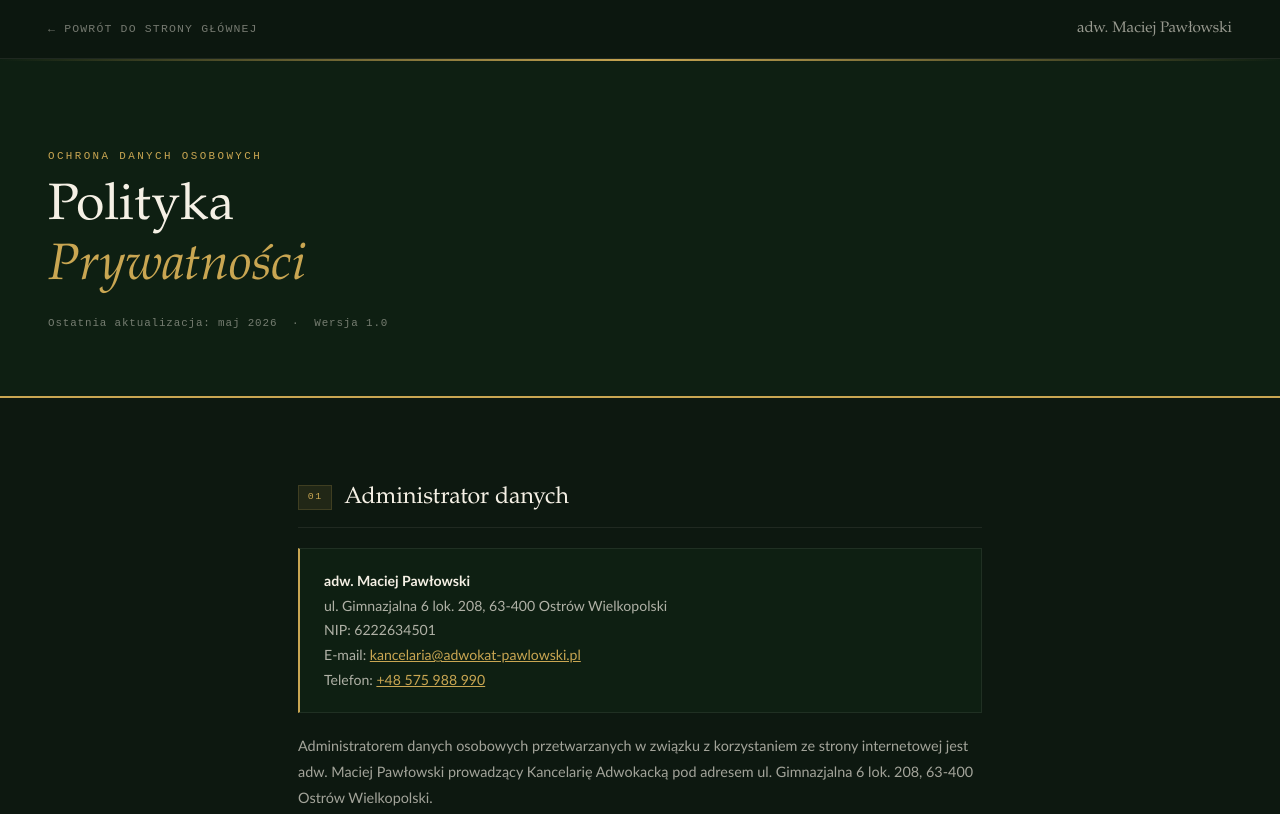
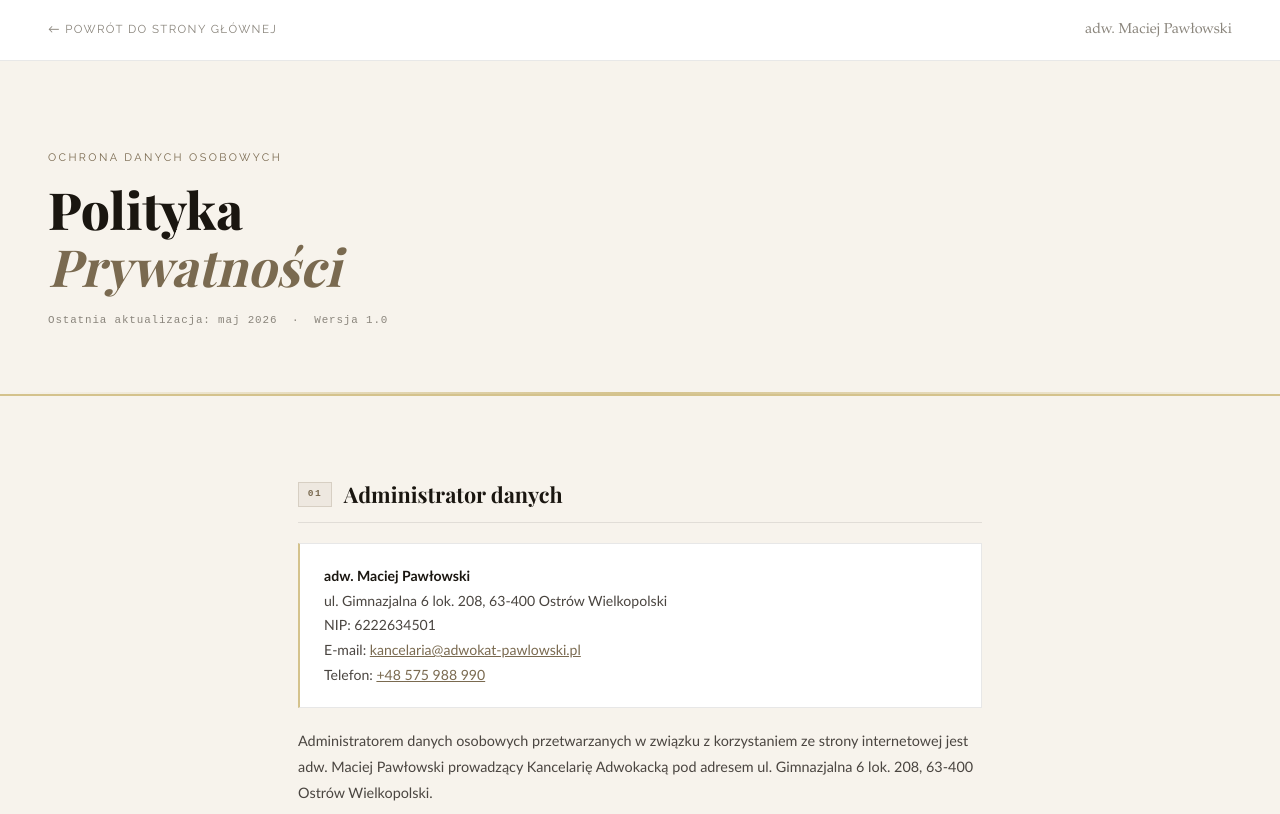
Before and after one commit to artimedes111-gif/webrepo, a plain HTML site: page pawlowski/polityka-prywatnosci/index.html in a window 1280 px wide. Shown: the top 814 px of the page. Drawn offline with nearby package versions, Linux system fonts and the light colour scheme; a web font is replaced by a local one.

Commit message:
pawlowski_v2

```diff
--- a/pawlowski/polityka-prywatnosci/index.html
+++ b/pawlowski/polityka-prywatnosci/index.html
@@ -7,40 +7,45 @@
   <meta name="description" content="Polityka prywatności Kancelarii Adwokackiej adw. Macieja Pawłowskiego — Ostrów Wielkopolski.">
   <meta name="robots" content="noindex, follow">
   <link rel="canonical" href="https://adwokat-pawlowski.netlify.app/polityka-prywatnosci/">
+  <link rel="preconnect" href="https://fonts.googleapis.com">
+  <link rel="preconnect" href="https://fonts.gstatic.com" crossorigin>
+  <link href="https://fonts.googleapis.com/css2?family=Playfair+Display:ital,wght@0,700;0,800;1,400;1,700&family=Raleway:wght@400;500;600;700&display=swap" rel="stylesheet">
 
   <style>
     *, *::before, *::after { box-sizing: border-box; margin: 0; padding: 0; }
     html { scroll-behavior: smooth; overflow-x: hidden; }
     body {
       font-family: 'Optima', 'Trebuchet MS', sans-serif;
-      background: #0D1810;
-      color: #F5F0E5;
+      background: #F7F3EC;
+      color: #1A1610;
       line-height: 1.7;
       -webkit-font-smoothing: antialiased;
     }
-    a { color: #C9A652; text-decoration: underline; }
-    a:hover { color: #E0BE6A; }
+    a { color: #7A6A50; text-decoration: underline; }
+    a:hover { color: #1A1610; }
 
     :root {
-      --dark:    #0D1810;
-      --green:   #1B5C35;
-      --green2:  #0E1F12;
-      --gold:    #C9A652;
-      --gold2:   #E0BE6A;
-      --cream:   #F5F0E5;
-      --muted:   rgba(245,240,229,.45);
-      --borderg: rgba(201,166,82,.18);
-      --borderw: rgba(245,240,229,.08);
+      --ink:     #1A1610;
+      --body:    #4A4540;
+      --muted:   #8A857C;
+      --cream:   #F7F3EC;
+      --white:   #FFFFFF;
+      --accent:  #7A6A50;
+      --gold:    #D4C28C;
+      --border:  rgba(0,0,0,.09);
+      --borderg: rgba(122,106,80,.20);
       --serif:   'Palatino Linotype', Georgia, serif;
+      --display: 'Playfair Display', Georgia, serif;
+      --nav:     'Raleway', 'Trebuchet MS', sans-serif;
       --mono:    'Courier New', monospace;
       --pad:     clamp(1.5rem, 5vw, 3rem);
     }
 
     /* NAV */
     .nav {
-      background: rgba(13,24,16,.97);
-      border-bottom: 1px solid var(--borderw);
-      padding: 1rem var(--pad);
+      background: var(--white);
+      border-bottom: 1px solid var(--border);
+      padding: 1.1rem var(--pad);
       display: flex;
       align-items: center;
       justify-content: space-between;
@@ -52,24 +57,25 @@
       display: inline-flex;
       align-items: center;
       gap: .5rem;
-      font-family: var(--mono);
+      font-family: var(--nav);
       font-size: .72rem;
-      letter-spacing: .1em;
+      letter-spacing: .12em;
       text-transform: uppercase;
       color: var(--muted);
       text-decoration: none;
       transition: color .2s;
     }
-    .nav-back:hover { color: var(--gold); }
+    .nav-back:hover { color: var(--accent); }
     .nav-brand {
       font-family: var(--serif);
-      font-size: .95rem;
-      color: rgba(245,240,229,.6);
+      font-size: .9rem;
+      color: var(--muted);
+      text-decoration: none;
     }
 
     /* HERO */
     .pp-hero {
-      background: var(--green2);
+      background: var(--cream);
       border-bottom: 2px solid var(--gold);
       padding: clamp(3rem,8vw,5.5rem) var(--pad) clamp(2.5rem,6vw,4rem);
       position: relative;
@@ -78,27 +84,27 @@
     .pp-hero::before {
       content: '';
       position: absolute;
-      top: 0; left: 0; right: 0;
+      bottom: 0; left: 0; right: 0;
       height: 2px;
       background: linear-gradient(to right, transparent, var(--gold), transparent);
     }
     .pp-eyebrow {
-      font-family: var(--mono);
+      font-family: var(--nav);
       font-size: .68rem;
       letter-spacing: .22em;
       text-transform: uppercase;
-      color: var(--gold);
+      color: var(--accent);
       margin-bottom: .85rem;
     }
     .pp-title {
-      font-family: var(--serif);
-      font-size: clamp(2rem,4.5vw,3.2rem);
-      font-weight: 400;
-      color: var(--cream);
-      line-height: 1.15;
+      font-family: var(--display);
+      font-size: clamp(2rem, 4.5vw, 3.2rem);
+      font-weight: 800;
+      color: var(--ink);
+      line-height: 1.12;
       margin-bottom: 1rem;
     }
-    .pp-title em { color: var(--gold); font-style: italic; }
+    .pp-title em { color: var(--accent); font-style: italic; font-weight: 700; }
     .pp-meta {
       font-family: var(--mono);
       font-size: .68rem;
@@ -117,12 +123,12 @@
     .pp-section:last-child { margin-bottom: 0; }
 
     .pp-h2 {
-      font-family: var(--serif);
-      font-size: 1.45rem;
-      font-weight: 400;
-      color: var(--cream);
+      font-family: var(--display);
+      font-size: 1.35rem;
+      font-weight: 700;
+      color: var(--ink);
       padding-bottom: .6rem;
-      border-bottom: 1px solid var(--borderw);
+      border-bottom: 1px solid var(--border);
       margin-bottom: 1.1rem;
       display: flex;
       align-items: center;
@@ -130,10 +136,10 @@
     }
     .pp-h2 .num {
       font-family: var(--mono);
-      font-size: .62rem;
+      font-size: .6rem;
       letter-spacing: .14em;
-      color: var(--gold);
-      background: rgba(201,166,82,.1);
+      color: var(--accent);
+      background: rgba(122,106,80,.08);
       border: 1px solid var(--borderg);
       padding: .2rem .55rem;
       flex-shrink: 0;
@@ -141,7 +147,7 @@
 
     .pp-p {
       font-size: .9rem;
-      color: rgba(245,240,229,.65);
+      color: var(--body);
       margin-bottom: .9rem;
       line-height: 1.8;
     }
@@ -153,11 +159,11 @@
     }
     .pp-list li {
       font-size: .9rem;
-      color: rgba(245,240,229,.65);
+      color: var(--body);
       padding: .4rem 0 .4rem 1.4rem;
       position: relative;
       line-height: 1.65;
-      border-bottom: 1px solid var(--borderw);
+      border-bottom: 1px solid var(--border);
     }
     .pp-list li:last-child { border-bottom: none; }
     .pp-list li::before {
@@ -169,27 +175,29 @@
       border-radius: 50%;
       background: var(--gold);
     }
-    .pp-list li strong { color: var(--cream); }
+    .pp-list li strong { color: var(--ink); }
 
     .pp-card {
-      background: var(--green2);
-      border: 1px solid var(--borderw);
+      background: var(--white);
+      border: 1px solid var(--border);
       border-left: 2px solid var(--gold);
       padding: 1.25rem 1.5rem;
       margin: 1.25rem 0;
     }
     .pp-card p {
       font-size: .88rem;
-      color: rgba(245,240,229,.7);
+      color: var(--body);
       line-height: 1.75;
       margin: 0;
     }
-    .pp-card strong { color: var(--cream); }
+    .pp-card strong { color: var(--ink); }
+    .pp-card a { color: var(--accent); }
+    .pp-card a:hover { color: var(--ink); }
 
     /* FOOTER */
     .pp-footer {
-      background: #0A0F0A;
-      border-top: 1px solid var(--borderw);
+      background: var(--ink);
+      border-top: 2px solid var(--gold);
       padding: 1.75rem var(--pad);
       display: flex;
       justify-content: space-between;
@@ -199,11 +207,11 @@
     }
     .pp-footer p {
       font-family: var(--mono);
-      font-size: .62rem;
-      color: rgba(245,240,229,.2);
+      font-size: .6rem;
+      color: rgba(247,243,236,.25);
       letter-spacing: .04em;
     }
-    .pp-footer a { color: rgba(201,166,82,.5); text-decoration: none; }
+    .pp-footer a { color: rgba(212,194,140,.55); text-decoration: none; }
     .pp-footer a:hover { color: var(--gold); }
   </style>
 </head>
```
